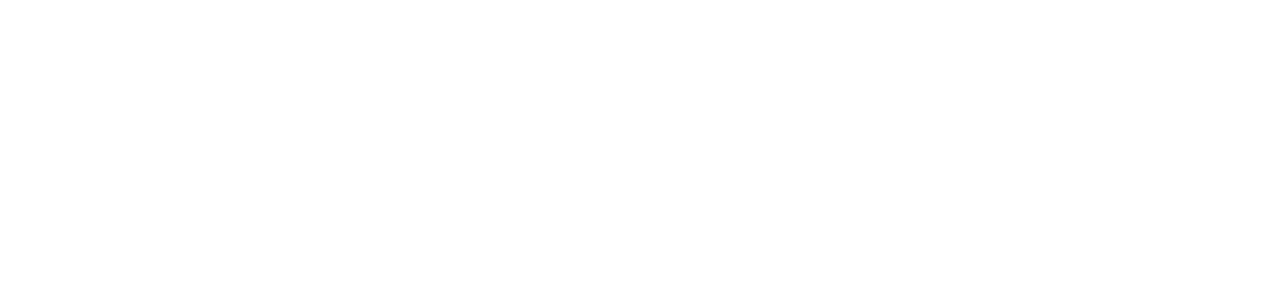
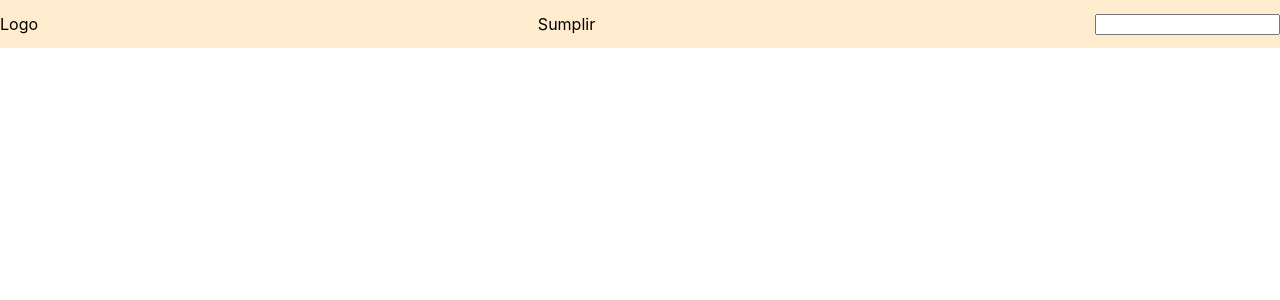
Before and after one commit to YEriin/Sumplir, a Next.js app in the folder my-app/: page / in a window 1280 px wide. Shown: the top 300 px of the page. Built offline with nearby package versions, Linux system fonts and the light colour scheme.

Commit message:
refactor: migrate nav

```diff
--- a/my-app/components/Nav.tsx
+++ b/my-app/components/Nav.tsx
@@ -1,5 +1,13 @@
+import styles from "../styles/Nav.module.css";
+
 const Nav = () => {
-  return <div></div>;
+  return (
+    <div className={styles.container}>
+      <span>Logo</span>
+      <span>Sumplir</span>
+      <input />
+    </div>
+  );
 };
 
 export default Nav;
--- /dev/null
+++ b/my-app/styles/Nav.module.css
@@ -0,0 +1,10 @@
+.container {
+  top: 0;
+  width: 100vw;
+  height: 48px;
+  background-color: blanchedalmond;
+  display: flex;
+  align-items: center;
+  justify-content: space-between;
+  box-sizing: border-box;
+}
```
